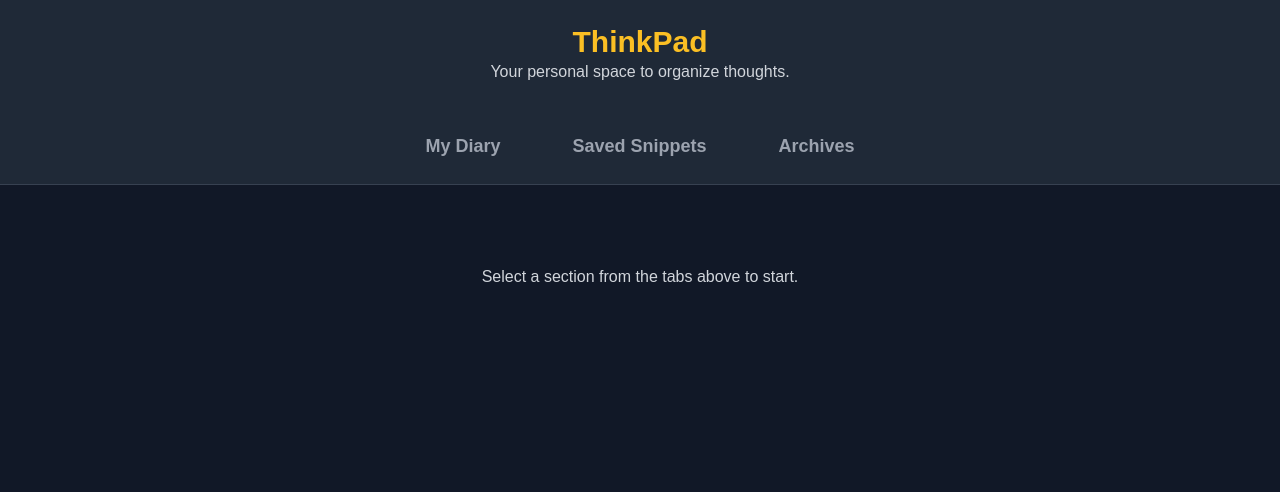
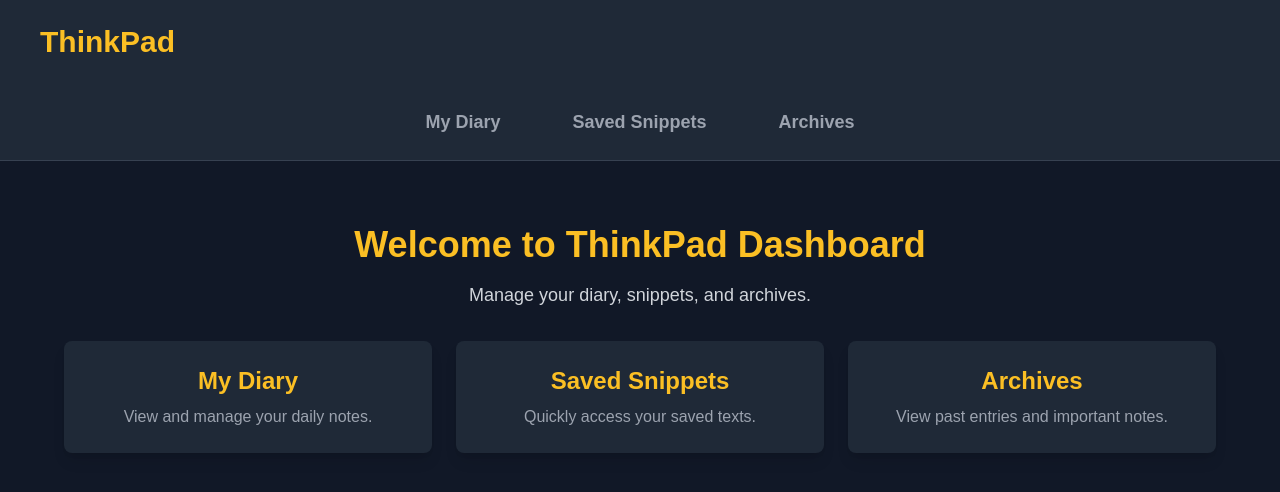
Before and after one commit to Ebdollah/thinkpad, a Next.js app: page /dashboard in a window 1280 px wide. Shown: the top 492 px of the page. Built offline with nearby package versions, Linux system fonts and the light colour scheme.

Commit message:
made little imporvements in dashboard

```diff
--- a/app/dashboard/layout.tsx
+++ b/app/dashboard/layout.tsx
@@ -2,7 +2,8 @@
 
 import Link from "next/link";
 import { usePathname } from "next/navigation";
-import { ReactNode } from "react";
+import { ReactNode, useState } from "react";
+import { FiMenu, FiX } from "react-icons/fi";
 
 const tabs = [
   { name: "My Diary", href: "/dashboard/diary" },
@@ -12,29 +13,36 @@ const tabs = [
 
 const DashboardLayout = ({ children }: { children: ReactNode }) => {
   const pathname = usePathname();
+  const [menuOpen, setMenuOpen] = useState(false);
 
   return (
     <div className="min-h-screen bg-gray-900 text-white">
       {/* Header */}
-      <header className="bg-gray-800 p-6 shadow-md text-center">
+      <header className="bg-gray-800 p-6 shadow-md text-center flex justify-between items-center px-6 sm:px-10">
         <h1 className="text-3xl font-bold text-amber-400">ThinkPad</h1>
-        <p className="text-gray-300">Your personal space to organize thoughts.</p>
+        <button className="sm:hidden text-white" onClick={() => setMenuOpen(!menuOpen)}>
+          {menuOpen ? <FiX className="text-2xl" /> : <FiMenu className="text-2xl" />}
+        </button>
       </header>
 
-      {/* Tabs - Always Visible */}
-      <div className="flex justify-center space-x-6 bg-gray-800 p-4 border-b border-gray-700 sticky top-0 z-10">
+      {/* Tabs - Responsive */}
+      <nav
+        className={`${
+          menuOpen ? "block" : "hidden sm:flex"
+        } flex flex-col sm:flex-row justify-center sm:space-x-6 bg-gray-800 p-4 border-b border-gray-700 sticky top-0 z-10`}
+      >
         {tabs.map((tab) => (
           <Link
             key={tab.href}
             href={tab.href}
-            className={`px-6 py-2 rounded-md transition-all duration-200 text-lg font-semibold ${
+            className={`px-6 py-2 text-center rounded-md transition-all duration-200 text-lg font-semibold ${
               pathname === tab.href ? "bg-amber-600 text-white" : "text-gray-400 hover:text-white"
             }`}
           >
             {tab.name}
           </Link>
         ))}
-      </div>
+      </nav>
 
       {/* This is where nested content (diary, archives, etc.) will be shown */}
       <main className="p-6">{children}</main>
--- a/app/dashboard/page/dashboard-page.tsx
+++ b/app/dashboard/page/dashboard-page.tsx
@@ -1,22 +1,28 @@
-'use client'
-import React, { useEffect, useState } from 'react';
-import { auth } from "@/app/firebaseConfig";
 import Link from "next/link";
-import { usePathname } from 'next/navigation';
-
-const tabs = [
-  { name: "My Diary", href: "/dashboard/diary" },
-  { name: "Saved Snippets", href: "/dashboard/saved-snippets" },
-  { name: "Archives", href: "/dashboard/archives" },
-];
-
 
 const DashboardPage = () => {
-    return (
-      <div className="text-center p-10">
-        <p className="text-gray-300 mt-4">Select a section from the tabs above to start.</p>
+  return (
+    <div className="text-center p-10">
+      <h2 className="text-4xl font-bold text-amber-400">Welcome to ThinkPad Dashboard</h2>
+      <p className="text-gray-300 mt-4 text-lg">Manage your diary, snippets, and archives.</p>
+
+      {/* Quick Links Section */}
+      <div className="mt-8 grid grid-cols-1 sm:grid-cols-3 gap-6">
+        <Link href="/dashboard/diary" className="p-6 bg-gray-800 rounded-lg shadow-lg hover:bg-gray-700 transition">
+          <h3 className="text-2xl font-semibold text-amber-400">My Diary</h3>
+          <p className="text-gray-400 mt-2">View and manage your daily notes.</p>
+        </Link>
+        <Link href="/dashboard/saved-snippets" className="p-6 bg-gray-800 rounded-lg shadow-lg hover:bg-gray-700 transition">
+          <h3 className="text-2xl font-semibold text-amber-400">Saved Snippets</h3>
+          <p className="text-gray-400 mt-2">Quickly access your saved texts.</p>
+        </Link>
+        <Link href="/dashboard/archives" className="p-6 bg-gray-800 rounded-lg shadow-lg hover:bg-gray-700 transition">
+          <h3 className="text-2xl font-semibold text-amber-400">Archives</h3>
+          <p className="text-gray-400 mt-2">View past entries and important notes.</p>
+        </Link>
       </div>
-    );
-  };
+    </div>
+  );
+};
 
-  export default DashboardPage;
+export default DashboardPage;
```
